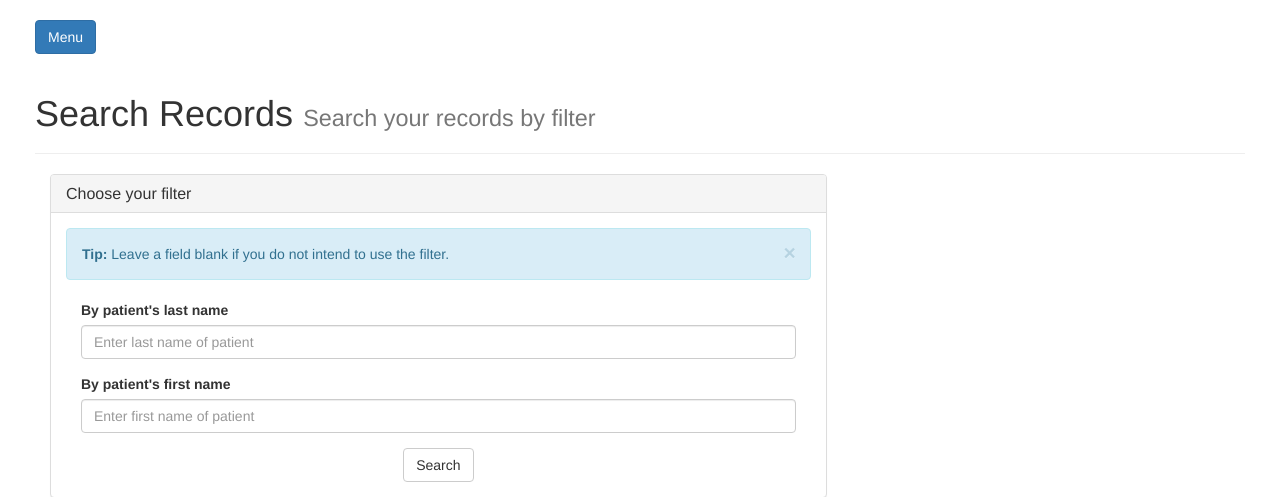
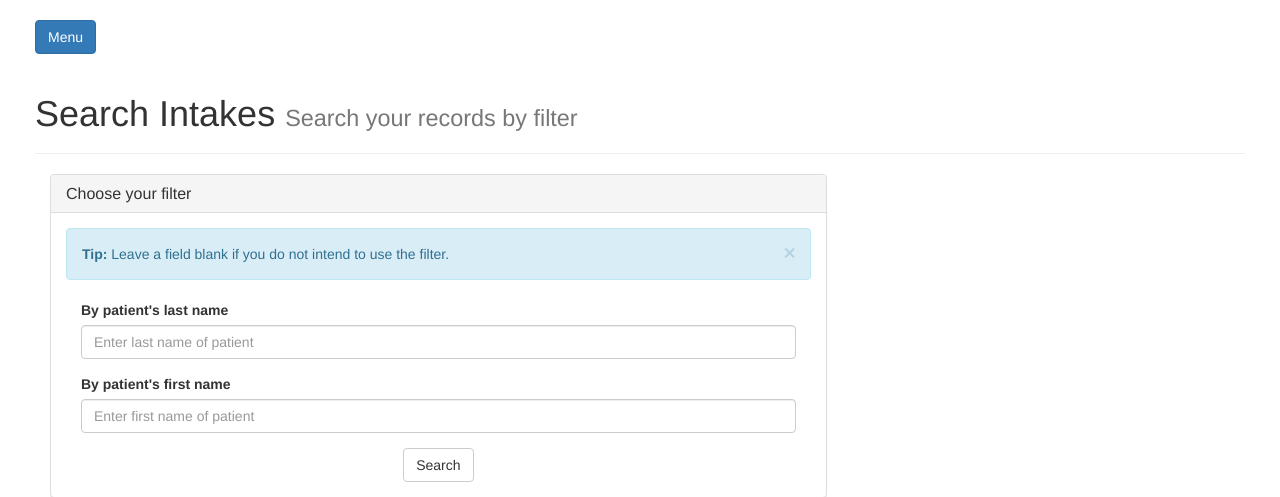
Before and after one commit to rngueco/cmsc127, a PHP site: page /bootstrap/search_intake.php in a window 1280 px wide. Shown: the top 497 px of the page. Run offline with PHP 8.4, Linux system fonts and the light colour scheme.

Commit message:
Add files via upload

```diff
--- a/bootstrap/search_intake.php
+++ b/bootstrap/search_intake.php
@@ -32,7 +32,7 @@
             <div class="container-fluid">
                 <a href="#menu-toggle" class="btn btn-primary" id="menu-toggle">Menu</a>
                 <div class="page-header">
-                  <h1>Search Records <small>Search your records by filter</small></h1>
+                  <h1>Search Intakes <small>Search your records by filter</small></h1>
                 </div>
                 <div class="col-md-10 col-lg-8">
                   <div class="panel panel-default">
```
